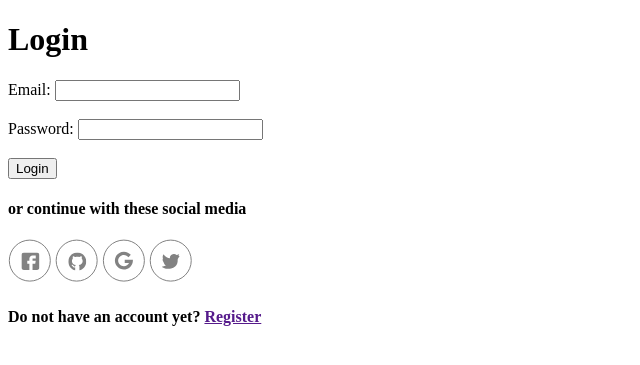
After one commit to mateus-schiavi/mini_proyecto_nivel3, a PHP site: page /login_form.php in a window 1280 px wide. The commit adds this page. Shown: the top 365 px of the page, without its empty margins (0-640 px from the left). Run offline with PHP 8.4, Linux system fonts and the light colour scheme.

Commit message:
almost there

```diff
--- /dev/null
+++ b/resources/php/login_form.php
@@ -0,0 +1,39 @@
+<?php
+session_start();
+?>
+
+<!DOCTYPE html>
+<html lang="en">
+<head>
+    <meta charset="UTF-8">
+    <meta name="viewport" content="width=device-width, initial-scale=1.0">
+    <title>Login</title>
+</head>
+<body>
+    <h1>Login</h1>
+
+    <?php
+    if (isset($_GET['error'])) {
+        echo '<p style="color: red;">' . htmlspecialchars($_GET['error']) . '</p>';
+    }
+    ?>
+
+    <form action="./login.php" method="POST">
+        <label for="email">Email:</label>
+        <input type="email" name="email" id="email" required><br><br>
+
+        <label for="password">Password:</label>
+        <input type="password" name="password" id="password" required><br><br>
+
+        <input type="submit" value="Login">
+    </form>
+
+    <h4>or continue with these social media</h4>
+    <img src="../../assets/Facebook.svg" alt="facebook">
+    <img src="../../assets/Gihub.svg" alt="github">
+    <img src="../../assets/Google.svg" alt="google">
+    <img src="../../assets/Twitter.svg" alt="twitter">
+
+    <h4>Do not have an account yet? <a href="">Register</a></h4>
+</body>
+</html>
```
Also changed, not shown: resources/php/login.php (+6 -6 lines).
